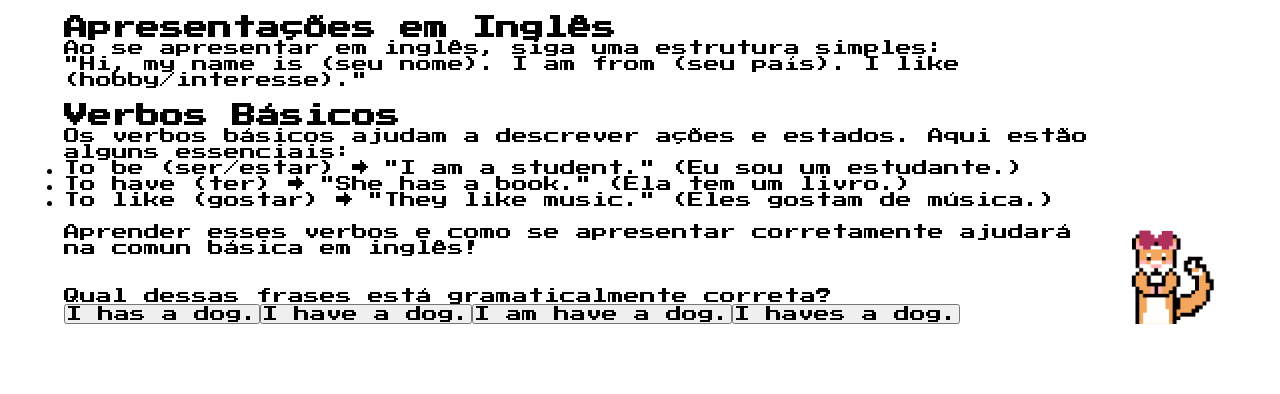
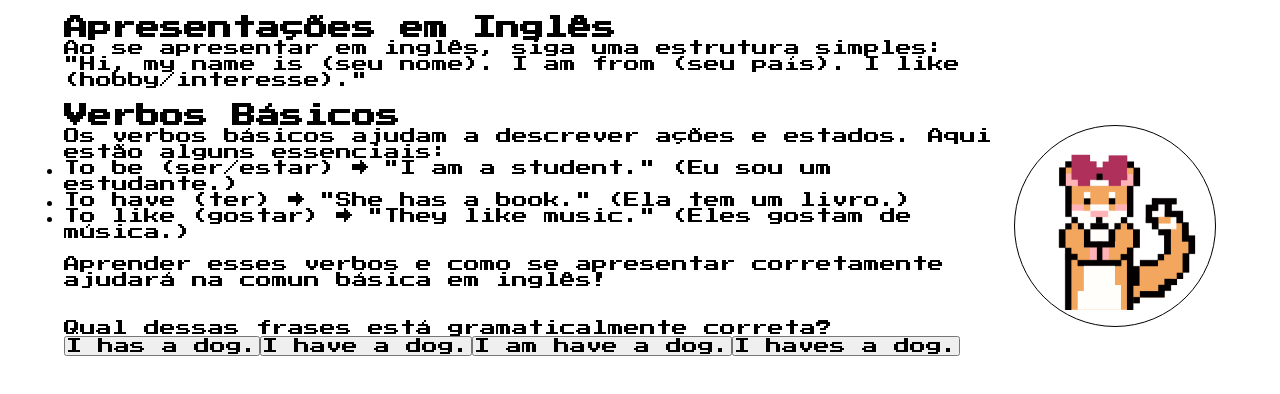
Before and after one commit to gustavoZuin237/kingdom-of-dialect, a React (Vite) app: page /level1 in a window 1280 px wide. Shown: the top 394 px of the page. Built offline with nearby package versions, Linux system fonts and the light colour scheme.

Commit message:
Feat: drafted CharacterImage component

```diff
--- a/src/components/CharacterImage/index.tsx
+++ b/src/components/CharacterImage/index.tsx
@@ -8,6 +8,10 @@ export function CharacterImage({level} : CharacterImagePropsI) {
     let imageSrc = ''
 
     switch (level) {
+        case 0:
+            imageSrc = 'src/assets/characters/ferret.png'
+            break;
+
         case 1:
             imageSrc = 'src/assets/characters/aunt_ferret.png'
             break;
--- a/src/components/CharacterImage/styles.ts
+++ b/src/components/CharacterImage/styles.ts
@@ -1,14 +1,19 @@
 import styled from "styled-components";
 
 export const CharacterContainer = styled.div`
-    width: 12%;
+    width: 25%;
 
+    background-color: ${(props) => props.theme['background-dark']};
+
+    border: 1px solid;
+    border-radius: 100%;
+
+    padding: 1rem;
     margin-top: 5rem;
-    align-self: flex-end;
 
     display: flex;
     align-items: center;
-    justify-content: flex-end;
+    justify-content: center;
 `
 
 export const Image = styled.img`
--- a/src/styles/themes/default.ts
+++ b/src/styles/themes/default.ts
@@ -2,21 +2,7 @@ export const defaultTheme = {
     white: '#FFFFFF',
     black: '#000000',
 
-    yellow: '#DBAC2C',
-    'yellow-dark': '#C47F17',
-    'yellow-light': '#F1E9C9',
-
-    purple: '#8047F8',
-    'purple-dark': '#4B2995',
-    'purple-light': '#EBE5F9',
-
-    'base-title': '#272221',
-    'base-subtitle': '#403947',
-    'base-text': '#574F4D',
-    'base-label': '#8D8686',
-    'base-hover': '#D7D5D5',
-    'base-button': '#E6E5E5',
-    'base-input': '#EDEDED',
-    'base-card': '#F3F2F2',
-    'background': '#FAFAFA',
+    text: '#F0F0F0',
+    background: '#D9D9D9A6', // 65% opacity
+    'background-light': '#D9D9D940', // 25% opacity
 }
```
